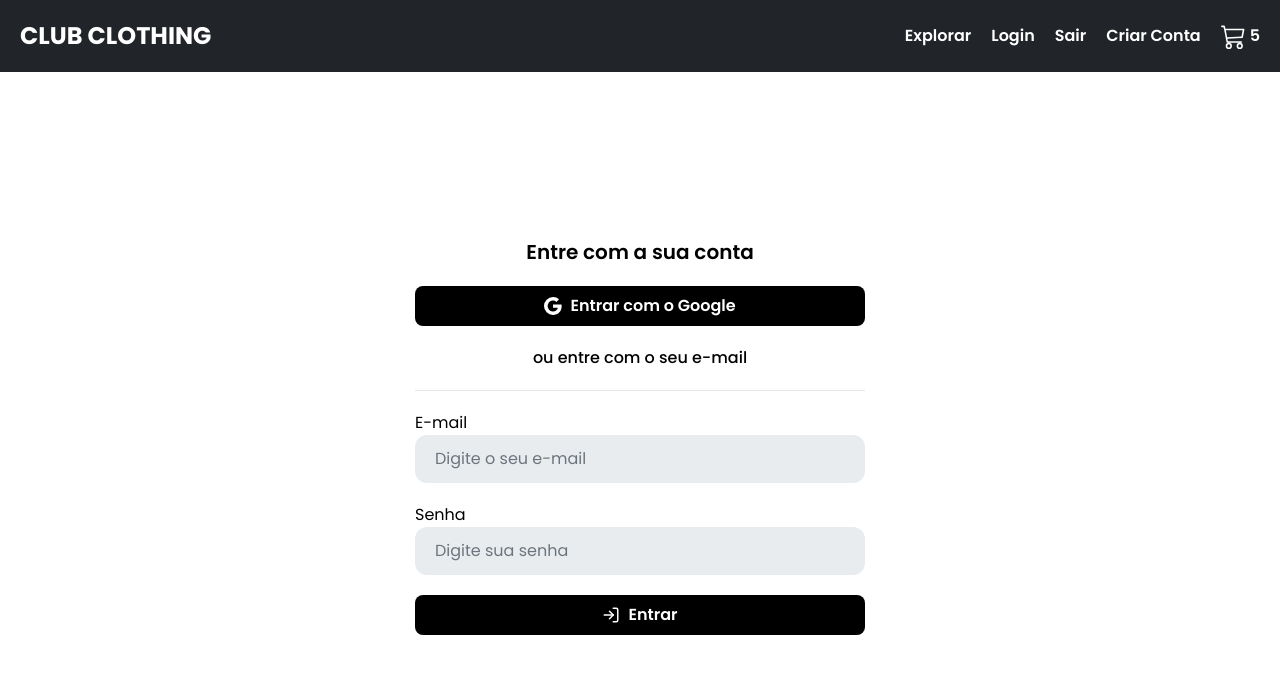
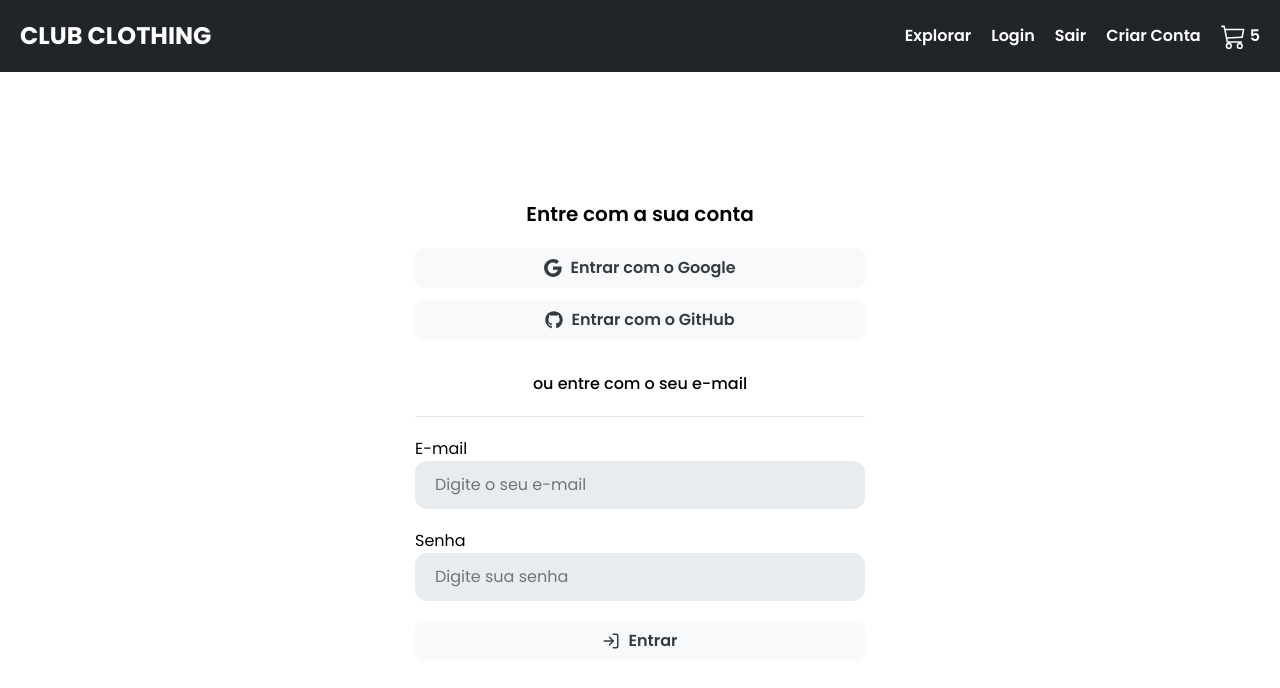
Before and after one commit to ryanolv/E-Commerce, a React (Vite) app: page /login in a window 1280 px wide. Shown: the top 688 px of the page. Built offline with nearby package versions, Linux system fonts and the light colour scheme; no server answers.

Commit message:
feat: add github login

```diff
--- a/src/components/custom-button/CustomButtonComponent.tsx
+++ b/src/components/custom-button/CustomButtonComponent.tsx
@@ -13,7 +13,7 @@ const CustomButton: React.FC<CustomButtonProps> = ({
   return (
     <button
       {...rest}
-      className="bg-color-bgDark shadow-outiline-dark flex w-full items-center justify-center rounded-lg border-none bg-[#000] px-4 py-2 font-semibold text-white transition-all hover:cursor-pointer"
+      className="mb-3 flex w-full items-center justify-center rounded-lg bg-bgWhite px-4 py-2 font-semibold text-darkText transition-all hover:cursor-pointer hover:bg-bgDark hover:text-white"
     >
       {startIcon && (
         <div className="mr-2 flex h-full items-center">{startIcon}</div>
--- a/src/config/firebase-config.ts
+++ b/src/config/firebase-config.ts
@@ -1,5 +1,5 @@
 import { initializeApp } from "firebase/app";
-import { getAuth, GoogleAuthProvider } from "firebase/auth";
+import { getAuth, GithubAuthProvider, GoogleAuthProvider } from "firebase/auth";
 import { getFirestore } from "firebase/firestore";
 
 const firebaseConfig = {
@@ -15,5 +15,6 @@ const app = initializeApp(firebaseConfig);
 const db = getFirestore(app);
 const auth = getAuth(app);
 const googleProvider = new GoogleAuthProvider();
+const githubProvider = new GithubAuthProvider();
 
-export { app, db, auth, googleProvider };
+export { app, db, auth, googleProvider, githubProvider };
--- a/src/pages/LoginPage.tsx
+++ b/src/pages/LoginPage.tsx
@@ -1,6 +1,7 @@
 /* eslint-disable react/react-in-jsx-scope */
 
 import { BsGoogle } from "react-icons/bs";
+import { FaGithub } from "react-icons/fa";
 import { FiLogIn } from "react-icons/fi";
 import { FieldValues, SubmitHandler, useForm } from "react-hook-form";
 import { isEmail } from "validator";
@@ -12,7 +13,12 @@ import {
 } from "firebase/auth";
 import { addDoc, collection, getDocs, query, where } from "firebase/firestore";
 
-import { auth, db, googleProvider } from "../config/firebase-config";
+import {
+  auth,
+  db,
+  githubProvider,
+  googleProvider,
+} from "../config/firebase-config";
 
 import CustomButton from "../components/custom-button/CustomButtonComponent";
 import Header from "../components/header/HeaderComponent";
@@ -56,7 +62,6 @@ const LoginPage = () => {
   const handleSignInWithGoogle = async () => {
     try {
       const userCredential = await signInWithPopup(auth, googleProvider);
-      console.log(userCredential);
       const querySnapshot = await getDocs(
         query(
           collection(db, "users"),
@@ -82,6 +87,35 @@ const LoginPage = () => {
     }
   };
 
+  const handleSignInWithGithub = async () => {
+    try {
+      const userCredential = await signInWithPopup(auth, githubProvider);
+      const querySnapshot = await getDocs(
+        query(
+          collection(db, "users"),
+          where("id", "==", userCredential.user.uid),
+        ),
+      );
+
+      const user = querySnapshot.docs[0]?.data();
+      if (!user) {
+        const displayNameParts = userCredential.user.displayName?.split(" ");
+        const lastName = displayNameParts
+          ? displayNameParts[displayNameParts.length - 1]
+          : "";
+        await addDoc(collection(db, "users"), {
+          id: userCredential.user.uid,
+          email: userCredential.user.email,
+          firstName: displayNameParts ? displayNameParts[0] : "",
+          lastName,
+          provider: "github",
+        });
+      }
+    } catch (error) {
+      console.log(error);
+    }
+  };
+
   return (
     <>
       <Header />
@@ -96,6 +130,12 @@ const LoginPage = () => {
             startIcon={<BsGoogle size={18} />}
           >
             Entrar com o Google
+          </CustomButton>
+          <CustomButton
+            onClick={handleSignInWithGithub}
+            startIcon={<FaGithub size={18} />}
+          >
+            Entrar com o GitHub
           </CustomButton>
           <p className="border-b-color-bgDark text-color-textDark my-5 mt-5 w-full border-b pb-5 text-center font-medium">
             ou entre com o seu e-mail
```
